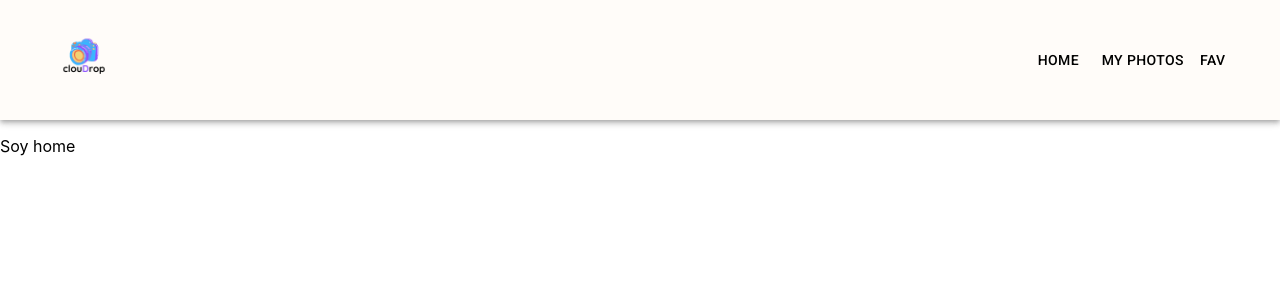
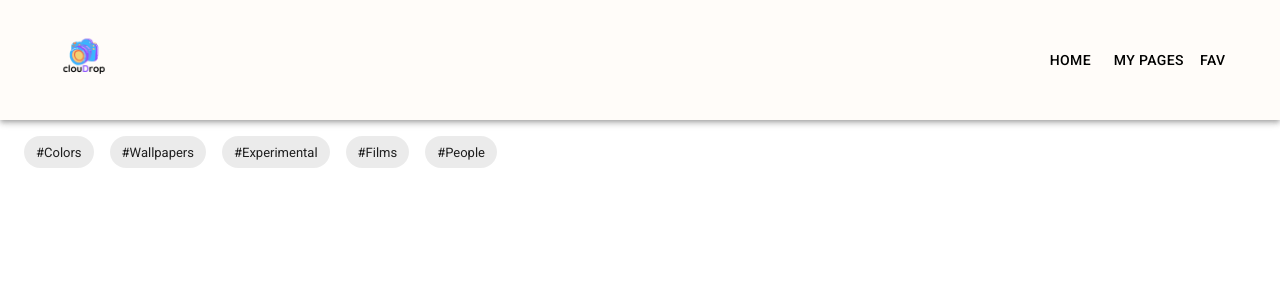
Before and after one commit to RafaelVillagomezDev/clouDrop, a React (Create React App) app: page / in a window 1280 px wide. Shown: the top 300 px of the page. Built offline with nearby package versions, Linux system fonts and the light colour scheme.

Commit message:
Add slider tags

```diff
--- a/src/components/navbar/Navbar.jsx
+++ b/src/components/navbar/Navbar.jsx
@@ -14,7 +14,7 @@ import Button from '@mui/material/Button'
 import MenuItem from '@mui/material/MenuItem'
 import images from "../../assets/images"
 
-const pages = ['Home', 'My Photos', 'Fav']
+const pages = ['Home', 'My Pages', 'Fav']
 
 
 
--- a/src/components/sliderTags/SliderTags.jsx
+++ b/src/components/sliderTags/SliderTags.jsx
@@ -0,0 +1,38 @@
+import { Container } from '@mui/material'
+import { Button } from '@mui/material'
+import Chip from '@mui/material/Chip'
+
+
+const SliderTags = () => {
+  const pages = ['Colors', 'Wallpapers', 'Experimental','Films','People']
+
+  const handleOpenTag = (event) => {
+    console.log(event)
+  }
+
+  return (
+    <div>
+      <Container maxWidth="xl" sx={{marginTop:2}}>
+        {pages.map((page) => (
+            <Chip label={`#${page}`} sx={{marginRight:2 , marginBottom:1}}>
+              <Button
+                key={page}
+                onClick={handleOpenTag}
+                sx={{
+                  my: 2,
+                  color: 'black',
+                  display: 'block',
+                  textAlign: 'left',
+                }}
+              >
+
+              </Button>
+            </Chip>
+
+        ))}
+      </Container>
+    </div>
+  )
+}
+
+export default SliderTags
--- a/src/pages/Home/Home.jsx
+++ b/src/pages/Home/Home.jsx
@@ -1,9 +1,12 @@
+import SliderTags from "../../components/sliderTags/SliderTags";
+
+
 function Home(){
 
     return (
-      <div>
-          <p>Soy home</p>
-      </div>
+      <>
+        <SliderTags/>
+      </>
     );
 
 }
```
Also changed, not shown: 1 other file (tests, documents, lock files or other folders).
